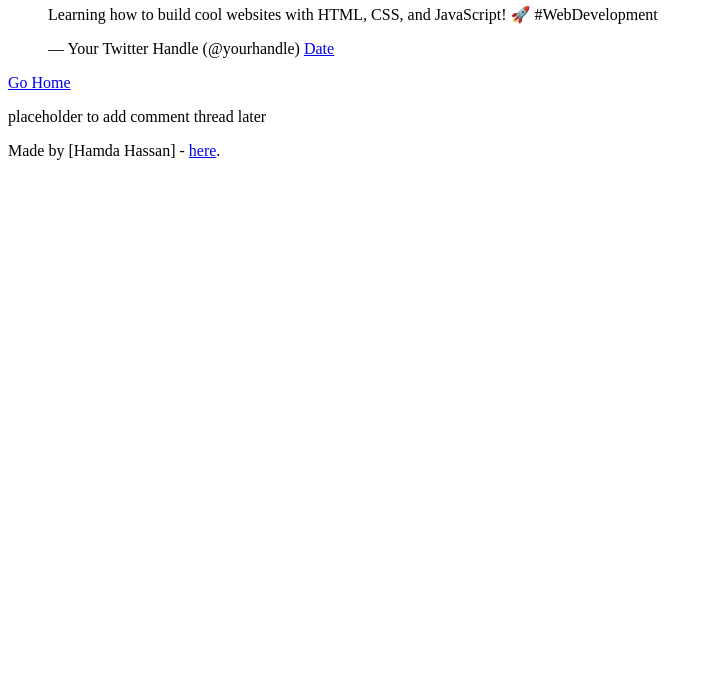
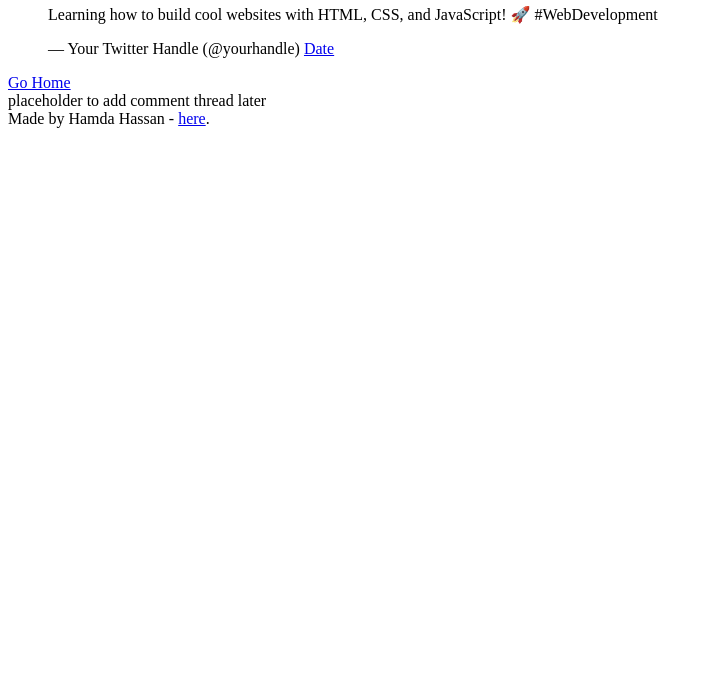
Before and after one commit to Hamda-1991/My_First_Portfolio, a plain HTML site: page html_basic/tweets.html in a window 1280 px wide. Shown: the part 114-800 px from the top of the page, without its empty margins (0-713 px from the left). Drawn offline with Linux system fonts and the light colour scheme.

Commit message:
add changes

```diff
--- a/html_basic/tweets.html
+++ b/html_basic/tweets.html
@@ -12,6 +12,7 @@
         <li><a href="tweets.html">Tweets</a></li>
       </ul>
     </header>
+
     <main>
       <article>
         <h1>My Tweets</h1>
@@ -25,15 +26,13 @@
         </blockquote>
         <a href="index.html">Go Home</a>
       </article>
-      <aside>
-        <p>placeholder to add comment thread later</p>
-      </aside>
+
+      <aside>placeholder to add comment thread later</aside>
     </main>
+
     <footer>
-      <p>
-        Made by [Hamda Hassan] -
-        <a href="https://www.example.com" target="_blank">here</a>.
-      </p>
+      Made by Hamda Hassan -
+      <a href="https://www.example.com" target="_blank">here</a>.
     </footer>
   </body>
 </html>
```
